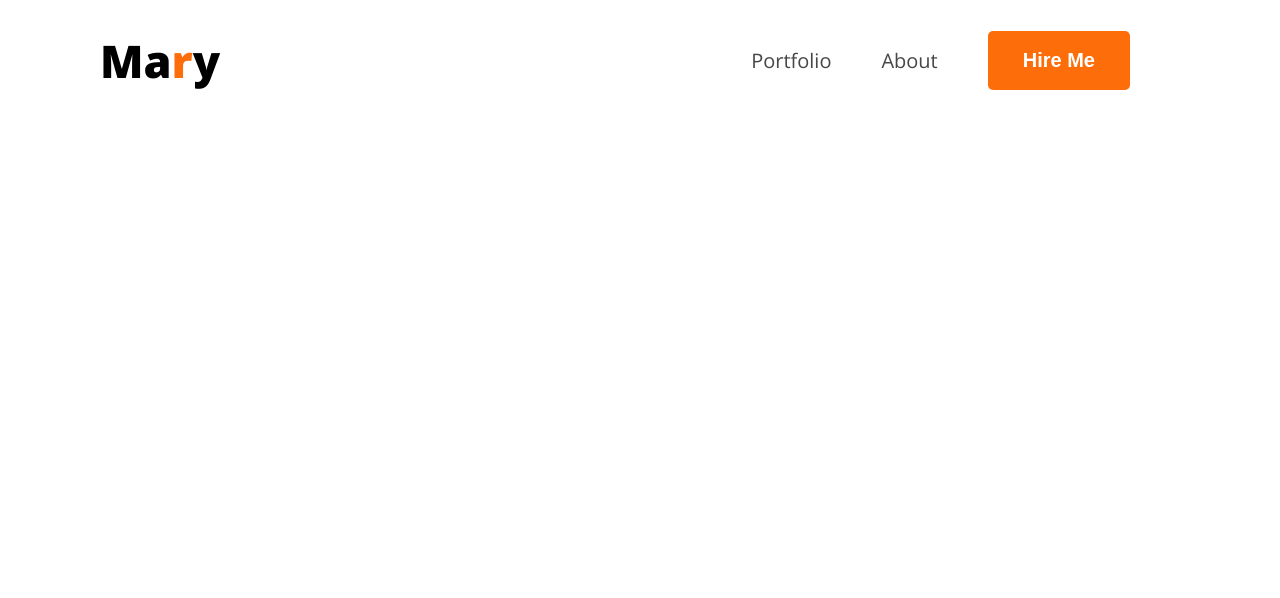
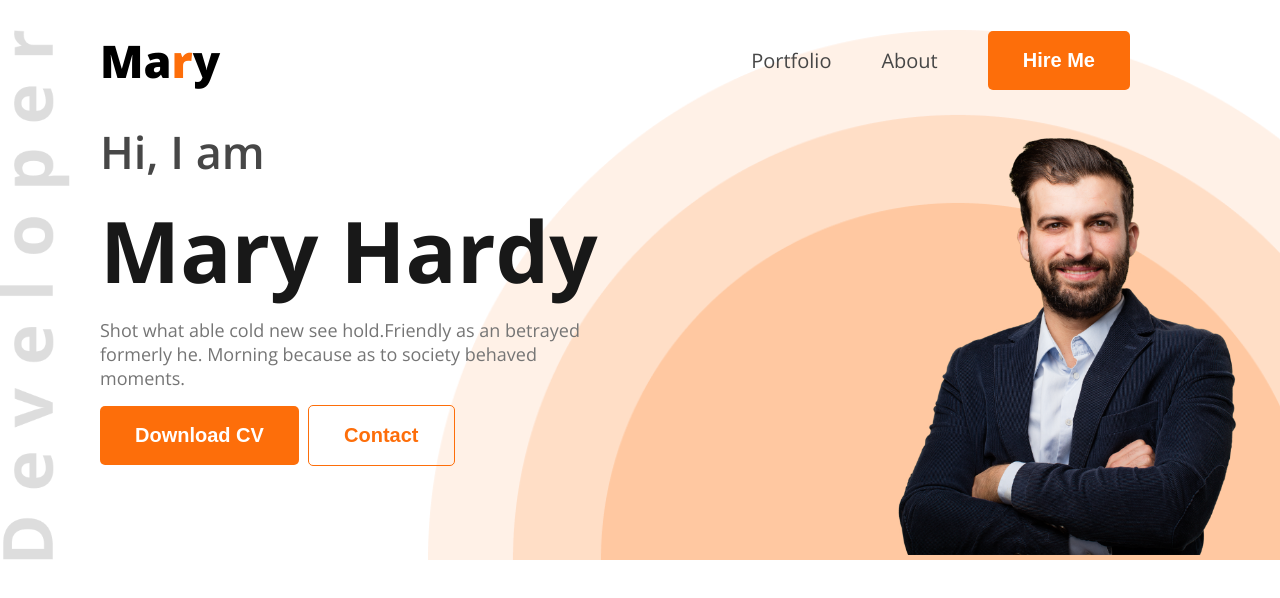
Before and after one commit to shariful962/Portfolio-site, a plain HTML site: page index.html in a window 1280 px wide. Drawn offline with nearby package versions, Linux system fonts and the light colour scheme.

Commit message:
banner complete

```diff
--- a/css/style.css
+++ b/css/style.css
@@ -24,6 +24,13 @@
   font-style: normal;
   font-variation-settings:
     "wdth" 100;
+}
+
+header {
+    background-image: url('../images/developer.png'),url('../images/header_bg.png');
+    background-repeat: no-repeat;
+    background-size: contain;
+    background-position: top left, bottom right;
 }
 /* nav design */
 
@@ -52,3 +59,45 @@ nav ul li a {
     font-size: 20px;
     font-weight: 400;
 }
+/* banner design */
+.banner {
+    display: flex;
+    justify-content: space-between;
+}
+.banner-content {
+    max-width: 500px;
+    margin-left: 100px;
+}
+.banner-content .banner-subtitle {
+    color: #474747;
+    font-size: 45px;
+    font-weight: 600;
+    margin-bottom: 10px;
+}
+.banner-content .banner-desc {
+    font-size: 18px;
+    font-weight: 400;
+    color: #757575;
+    margin-bottom: 15px;
+}
+.banner-content .banner-title {
+    font-weight: 700;
+    font-size: 85px;
+    color: #181818;
+    margin-bottom: 10px;
+}
+.secondary-btn {
+    background: transparent;
+    border: 1px solid #FD6E0A;
+    color: #FD6E0A;
+    margin-left: 5px;
+}
+.banner-img {
+    width: 375px;
+    margin-right: 38px;
+
+}
+.banner-img img {
+    width: 100%;
+    margin-bottom: 0;
+}
--- a/index.html
+++ b/index.html
@@ -20,6 +20,22 @@
                 <li><a href=""><button class="btn-primary">Hire Me</button></a></li>
             </ul>
         </nav>
+        <div class="banner">
+            <div class="banner-content">
+                <h3 class="banner-subtitle">Hi, I  am</h3>
+                <h1 class="banner-title">Mary Hardy</h1>
+                <p class="banner-desc">Shot what able cold new see hold.Friendly as an betrayed formerly he. Morning because as to society behaved moments.</p>
+                <button class="btn-primary">Download CV</button>
+                <button class="btn-primary secondary-btn">Contact</button>
+            </div>
+
+            <div class="banner-img">
+                <img src="images/hardy.png">
+            </div>
+
+
+        </div>
+
     </header>
 
     <main>
```
